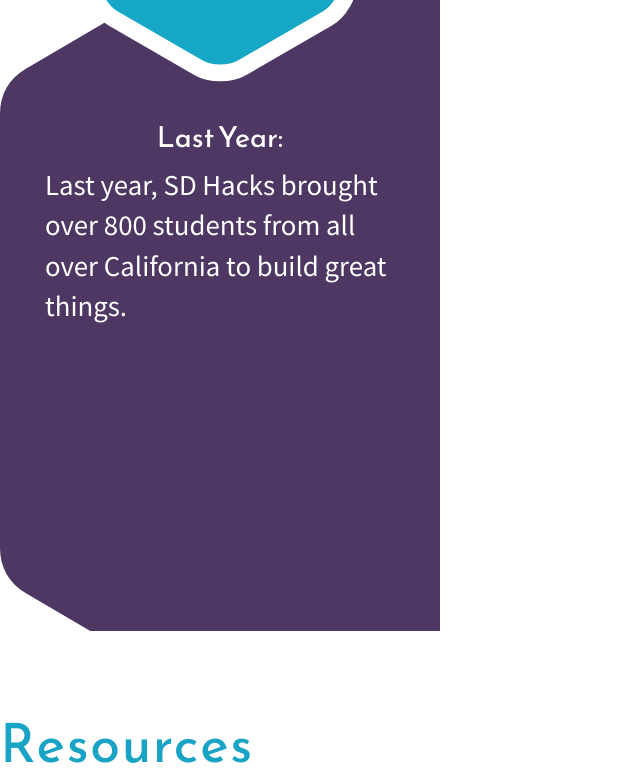
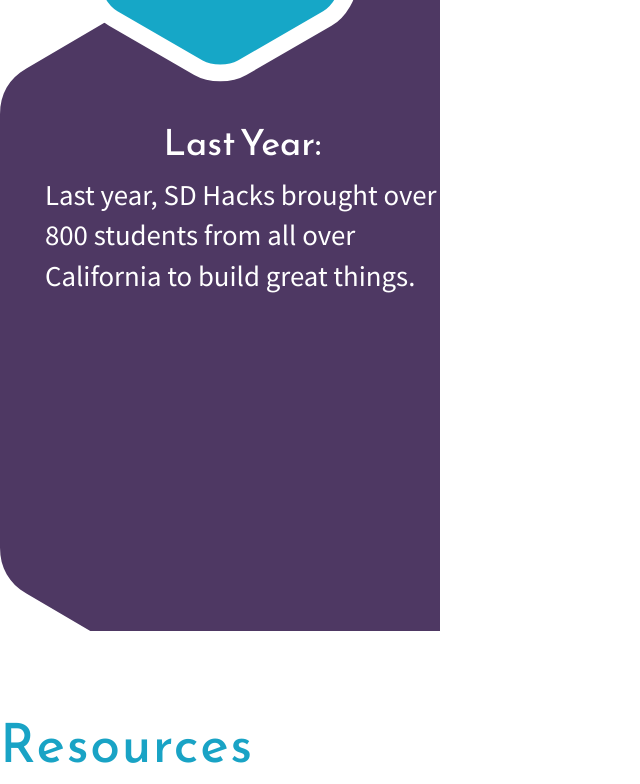
Before and after one commit to SDHacks/HackDay2017, a website: page index.html in a window 1280 px wide. Shown: the part 1579-2363 px from the top of the page, without its empty margins (0-640 px from the left). Drawn offline with nearby package versions, Linux system fonts and the light colour scheme; files that its build step writes are made by us from their sources; files whose address does not match are found by name.

Commit message:
Minor fix

```diff
--- a/scss/base.scss
+++ b/scss/base.scss
@@ -134,14 +134,17 @@
     background-position: -595px 0;
   }
   &--content {
-    margin: 35px 45px 0;
+    margin: 35px 0 0 45px;
     p {
       font-size: 1.8em;
     }
   }
+  &--left &--content {
+    margin: 35px 45px 0 0;
+  }
   &--header {
     text-align: center;
-    font-size: 1.8em;
+    font-size: 2.25em;
   }
 }
 .sd-hex {
```
